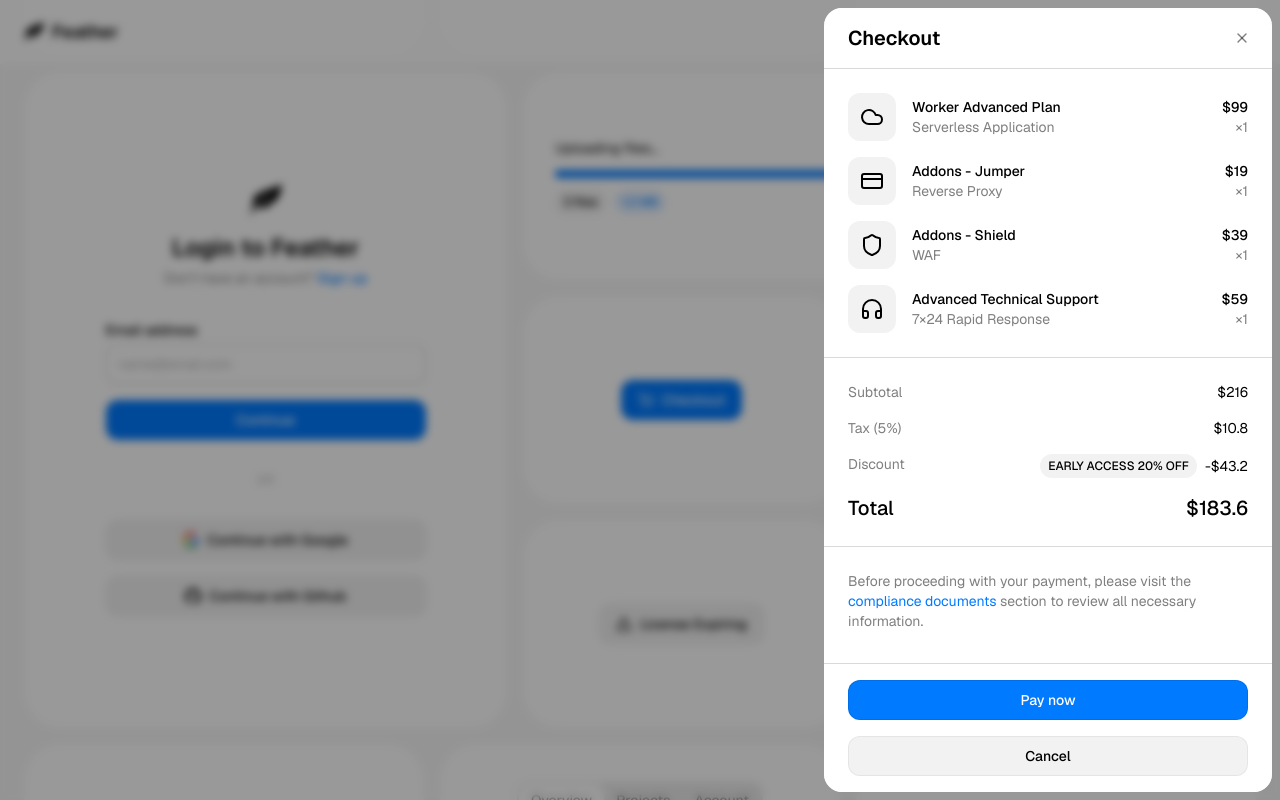
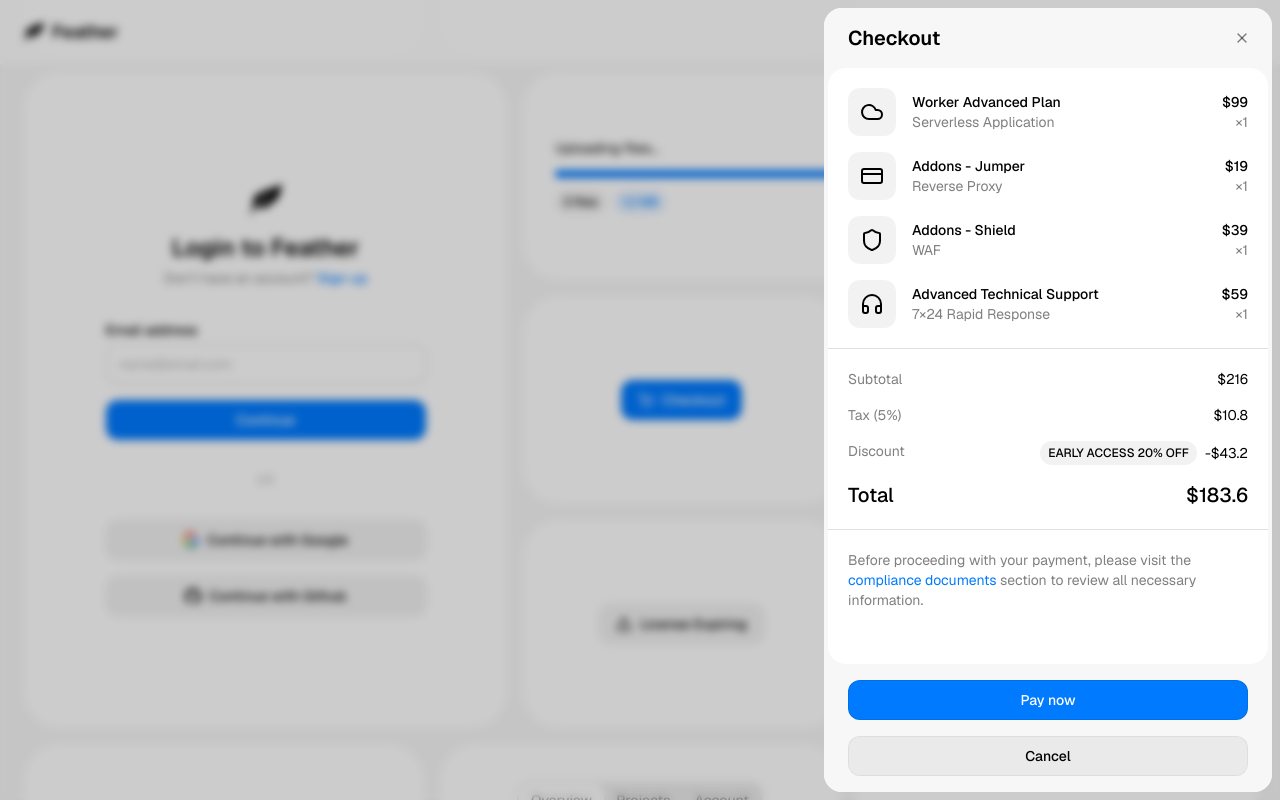
Before and after one commit to crsthn/feather, a Next.js app: page / in a window 1280 px wide. Both pictures are taken after a click on the button "Checkout". Shown: the part 712-1512 px from the top of the page. Built offline with nearby package versions, Linux system fonts and the light colour scheme.

Commit message:
chore: update dependencies and improve UI components

```diff
--- a/src/app/globals.css
+++ b/src/app/globals.css
@@ -12,7 +12,7 @@
 
   --muted: oklch(0.5999 0 0 / 0.15);
 
-  --overlay: oklch(0 0 0 / 0.4);
+  --overlay: oklch(0 0 0 / 0.2);
 
   --modal: oklch(1 0 0);
 
@@ -31,7 +31,7 @@
   --text-3: oklch(0 0 0 / 0.3);
   --text-inverse: oklch(1 0 0);
 
-  --border: oklch(0 0 0 / 0.15);
+  --border: oklch(0 0 0 / 0.12);
 
   --on-primary: oklch(1 0 0);
   --on-danger: oklch(1 0 0);
@@ -115,7 +115,7 @@
   --text-3: oklch(1 0 0 / 0.4);
   --text-inverse: oklch(0 0 0);
 
-  --border: oklch(1 0 0 / 0.15);
+  --border: oklch(1 0 0 / 0.14);
 
   --on-primary: oklch(1 0 0);
   --on-danger: oklch(1 0 0);
--- a/src/components/landing/blocks.tsx
+++ b/src/components/landing/blocks.tsx
@@ -203,8 +203,9 @@ export default function Blocks() {
               <DrawerHeader>
                 <DrawerTitle>Checkout</DrawerTitle>
               </DrawerHeader>
-              <DrawerMain className="gap-4">
+              <DrawerMain className="gap-0 p-0">
                 {/* Worker Advanced Plan */}
+                <div className="flex flex-col gap-4 border-b p-5">
                   <div className="flex items-center gap-4">
                     <div className="flex size-12 items-center justify-center rounded-lg bg-secondary">
                       <Cloud size={24} />
@@ -255,7 +256,9 @@ export default function Blocks() {
                       <Headphones size={24} />
                     </div>
                     <div className="flex flex-1 flex-col">
-                    <h3 className="font-medium">Advanced Technical Support</h3>
+                      <h3 className="font-medium">
+                        Advanced Technical Support
+                      </h3>
                       <p className="text-text-2">7×24 Rapid Response</p>
                     </div>
                     <div className="flex flex-col text-right">
@@ -263,8 +266,8 @@ export default function Blocks() {
                       <p className="text-text-2">×1</p>
                     </div>
                   </div>
-              </DrawerMain>
-              <DrawerMain className="gap-4 border-t">
+                </div>
+                <div className="flex flex-col gap-4 border-b p-5">
                   <div className="flex justify-between">
                     <span className="text-text-2">Subtotal</span>
                     <span>$216</span>
@@ -286,8 +289,8 @@ export default function Blocks() {
                     <span>Total</span>
                     <span>$183.6</span>
                   </div>
-              </DrawerMain>
-              <DrawerMain className="border-t">
+                </div>
+                <div className="flex flex-col p-5">
                   <p className="text-text-2">
                     Before proceeding with your payment, please visit the{" "}
                     <Link href="#" className="text-primary hover:underline">
@@ -295,6 +298,7 @@ export default function Blocks() {
                     </Link>{" "}
                     section to review all necessary information.
                   </p>
+                </div>
               </DrawerMain>
 
               <DrawerFooter>
--- a/src/components/ui/dialog.tsx
+++ b/src/components/ui/dialog.tsx
@@ -15,10 +15,10 @@ function DialogPopup({
 }: ComponentProps<typeof BaseDialog.Popup>) {
   return (
     <BaseDialog.Portal>
-      <BaseDialog.Backdrop className="fixed inset-0 z-50 overflow-y-auto bg-overlay backdrop-blur-xs transition-all ease-out data-ending-style:opacity-0 data-starting-style:opacity-0 data-closed:duration-150 data-open:duration-200" />
+      <BaseDialog.Backdrop className="fixed inset-0 z-50 overflow-y-auto bg-overlay backdrop-blur-xs transition-opacity ease-out data-ending-style:opacity-0 data-starting-style:opacity-0 data-closed:duration-150 data-open:duration-200" />
       <BaseDialog.Popup
         className={cx(
-          "-translate-x-1/2 -translate-y-1/2 fixed top-[calc(50%-1.25rem*var(--nested-dialogs))] left-1/2 z-50 w-lg max-w-[calc(100vw-2rem)] scale-[calc(1-0.1*var(--nested-dialogs))] overflow-y-auto rounded-xl bg-modal text-text transition-all ease-out data-ending-style:scale-90 data-starting-style:scale-90 data-ending-style:opacity-0 data-starting-style:opacity-0 data-closed:duration-150 data-open:duration-200",
+          "-translate-x-1/2 -translate-y-1/2 fixed top-[calc(50%-1.25rem*var(--nested-dialogs))] left-1/2 z-50 w-lg max-w-[calc(100vw-2rem)] scale-[calc(1-0.1*var(--nested-dialogs))] overflow-y-auto rounded-xl bg-bg text-text outline-0 transition-all ease-out data-ending-style:scale-90 data-starting-style:scale-90 data-ending-style:opacity-0 data-starting-style:opacity-0 data-closed:duration-150 data-open:duration-200",
           className
         )}
         {...props}
@@ -55,7 +55,10 @@ function DialogHeader({
 function DialogMain({ className, ...props }: ComponentProps<"div">) {
   return (
     <div
-      className={cx("flex flex-col gap-6 border-t p-6", className)}
+      className={cx(
+        "mx-1 flex flex-col gap-6 rounded-xl bg-surface p-5",
+        className
+      )}
       {...props}
     />
   );
@@ -64,7 +67,7 @@ function DialogMain({ className, ...props }: ComponentProps<"div">) {
 function DialogFooter({ className, ...props }: ComponentProps<"div">) {
   return (
     <div
-      className={cx("flex justify-between gap-4 border-t px-6 py-4", className)}
+      className={cx("flex justify-between gap-4 px-6 py-4", className)}
       {...props}
     />
   );
--- a/src/components/ui/drawer.tsx
+++ b/src/components/ui/drawer.tsx
@@ -15,10 +15,10 @@ function DrawerPopup({
 }: ComponentProps<typeof BaseDialog.Popup>) {
   return (
     <BaseDialog.Portal>
-      <BaseDialog.Backdrop className="fixed inset-0 z-50 overflow-y-auto bg-overlay backdrop-blur-xs transition-all duration-500 ease-[cubic-bezier(0.32,0.72,0,1)] data-ending-style:opacity-0 data-starting-style:opacity-0" />
+      <BaseDialog.Backdrop className="fixed inset-0 z-50 overflow-y-auto bg-overlay backdrop-blur-xs transition-opacity duration-500 ease-[cubic-bezier(0.32,0.72,0,1)] data-ending-style:opacity-0 data-starting-style:opacity-0" />
       <BaseDialog.Popup
         className={cx(
-          "fixed bottom-2 z-50 flex flex-1 flex-col overflow-y-auto rounded-xl bg-modal text-text transition-all duration-500 ease-[cubic-bezier(0.32,0.72,0,1)] max-sm:inset-x-2 max-sm:h-fit max-sm:max-h-4/5 max-sm:data-ending-style:translate-y-full max-sm:data-starting-style:translate-y-full sm:inset-y-2 sm:right-2 sm:max-w-md sm:data-ending-style:translate-x-full sm:data-starting-style:translate-x-full",
+          "fixed bottom-2 z-50 flex flex-1 flex-col overflow-y-auto rounded-xl bg-bg text-text outline-0 transition-all duration-500 ease-[cubic-bezier(0.32,0.72,0,1)] max-sm:inset-x-2 max-sm:h-fit max-sm:max-h-4/5 max-sm:data-ending-style:translate-y-full max-sm:data-starting-style:translate-y-full sm:inset-y-2 sm:right-2 sm:max-w-md sm:data-ending-style:translate-x-full sm:data-starting-style:translate-x-full",
           className
         )}
         {...props}
@@ -35,7 +35,7 @@ function DrawerHeader({
   return (
     <div
       className={cx(
-        "sticky top-0 flex justify-between gap-4 border-b bg-modal/80 py-4 pr-4 pl-6 backdrop-blur-xl",
+        "sticky top-0 flex justify-between gap-4 bg-bg py-4 pr-4 pl-6",
         className
       )}
       {...props}
@@ -57,7 +57,13 @@ function DrawerHeader({
 
 function DrawerMain({ className, ...props }: ComponentProps<"div">) {
   return (
-    <div className={cx("flex flex-col gap-6 p-6", className)} {...props} />
+    <div
+      className={cx(
+        "mx-1 flex flex-1 flex-col gap-6 rounded-xl bg-surface p-5",
+        className
+      )}
+      {...props}
+    />
   );
 }
 
@@ -65,7 +71,7 @@ function DrawerFooter({ className, ...props }: ComponentProps<"div">) {
   return (
     <div
       className={cx(
-        "sticky bottom-0 mt-auto flex flex-col gap-4 border-t bg-modal/80 px-6 py-4 backdrop-blur-xl",
+        "sticky bottom-0 mt-auto flex flex-col gap-4 bg-bg px-6 py-4",
         className
       )}
       {...props}
--- a/src/registry/ui/alert-dialog.tsx
+++ b/src/registry/ui/alert-dialog.tsx
@@ -16,10 +16,10 @@ function AlertDialogPopup({
 }: ComponentProps<typeof BaseAlertDialog.Popup>) {
   return (
     <BaseAlertDialog.Portal>
-      <BaseAlertDialog.Backdrop className="fixed inset-0 z-50 overflow-y-auto bg-overlay backdrop-blur-xs transition-all ease-out data-ending-style:opacity-0 data-starting-style:opacity-0 data-closed:duration-150 data-open:duration-200" />
+      <BaseAlertDialog.Backdrop className="fixed inset-0 z-50 overflow-y-auto bg-overlay backdrop-blur-xs transition-opacity ease-out data-ending-style:opacity-0 data-starting-style:opacity-0 data-closed:duration-150 data-open:duration-200" />
       <BaseAlertDialog.Popup
         className={cx(
-          "-translate-x-1/2 -translate-y-1/2 fixed top-[calc(50%-1.25rem*var(--nested-dialogs))] left-1/2 z-50 w-md max-w-[calc(100vw-3rem)] scale-[calc(1-0.1*var(--nested-dialogs))] overflow-y-auto rounded-xl bg-modal text-text transition-all ease-out data-ending-style:scale-90 data-starting-style:scale-90 data-ending-style:opacity-0 data-starting-style:opacity-0 data-closed:duration-150 data-open:duration-200",
+          "-translate-x-1/2 -translate-y-1/2 fixed top-[calc(50%-1.25rem*var(--nested-dialogs))] left-1/2 z-50 w-md max-w-[calc(100vw-3rem)] scale-[calc(1-0.1*var(--nested-dialogs))] overflow-y-auto rounded-xl bg-bg text-text outline-0 transition-all ease-out data-ending-style:scale-90 data-starting-style:scale-90 data-ending-style:opacity-0 data-starting-style:opacity-0 data-closed:duration-150 data-open:duration-200",
           className
         )}
         {...props}
@@ -30,14 +30,20 @@ function AlertDialogPopup({
 
 function AlertDialogHeader({ className, ...props }: ComponentProps<"div">) {
   return (
-    <div className={cx("flex flex-col gap-1 p-6", className)} {...props} />
+    <div
+      className={cx(
+        "mx-1 mt-1 flex flex-col gap-1 rounded-xl bg-surface p-5",
+        className
+      )}
+      {...props}
+    />
   );
 }
 
 function AlertDialogFooter({ className, ...props }: ComponentProps<"div">) {
   return (
     <div
-      className={cx("flex justify-between gap-4 border-t px-6 py-4", className)}
+      className={cx("flex justify-between gap-4 px-6 py-4", className)}
       {...props}
     />
   );
--- a/src/registry/ui/dialog.tsx
+++ b/src/registry/ui/dialog.tsx
@@ -15,10 +15,10 @@ function DialogPopup({
 }: ComponentProps<typeof BaseDialog.Popup>) {
   return (
     <BaseDialog.Portal>
-      <BaseDialog.Backdrop className="fixed inset-0 z-50 overflow-y-auto bg-overlay backdrop-blur-xs transition-all ease-out data-ending-style:opacity-0 data-starting-style:opacity-0 data-closed:duration-150 data-open:duration-200" />
+      <BaseDialog.Backdrop className="fixed inset-0 z-50 overflow-y-auto bg-overlay backdrop-blur-xs transition-opacity ease-out data-ending-style:opacity-0 data-starting-style:opacity-0 data-closed:duration-150 data-open:duration-200" />
       <BaseDialog.Popup
         className={cx(
-          "-translate-x-1/2 -translate-y-1/2 fixed top-[calc(50%-1.25rem*var(--nested-dialogs))] left-1/2 z-50 w-lg max-w-[calc(100vw-2rem)] scale-[calc(1-0.1*var(--nested-dialogs))] overflow-y-auto rounded-xl bg-modal text-text transition-all ease-out data-ending-style:scale-90 data-starting-style:scale-90 data-ending-style:opacity-0 data-starting-style:opacity-0 data-closed:duration-150 data-open:duration-200",
+          "-translate-x-1/2 -translate-y-1/2 fixed top-[calc(50%-1.25rem*var(--nested-dialogs))] left-1/2 z-50 w-lg max-w-[calc(100vw-2rem)] scale-[calc(1-0.1*var(--nested-dialogs))] overflow-y-auto rounded-xl bg-bg text-text outline-0 transition-all ease-out data-ending-style:scale-90 data-starting-style:scale-90 data-ending-style:opacity-0 data-starting-style:opacity-0 data-closed:duration-150 data-open:duration-200",
           className
         )}
         {...props}
@@ -55,7 +55,10 @@ function DialogHeader({
 function DialogMain({ className, ...props }: ComponentProps<"div">) {
   return (
     <div
-      className={cx("flex flex-col gap-6 border-t p-6", className)}
+      className={cx(
+        "mx-1 flex flex-col gap-6 rounded-xl bg-surface p-5",
+        className
+      )}
       {...props}
     />
   );
@@ -64,7 +67,7 @@ function DialogMain({ className, ...props }: ComponentProps<"div">) {
 function DialogFooter({ className, ...props }: ComponentProps<"div">) {
   return (
     <div
-      className={cx("flex justify-between gap-4 border-t px-6 py-4", className)}
+      className={cx("flex justify-between gap-4 px-6 py-4", className)}
       {...props}
     />
   );
```
Also changed, not shown: package.json (+4 -4 lines), src/components/ui/alert-dialog.tsx (+10 -4 lines), src/registry/ui/drawer.tsx (+11 -5 lines). Lines whose indentation alone changed are shown as unchanged.
